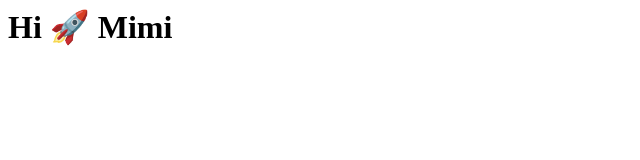
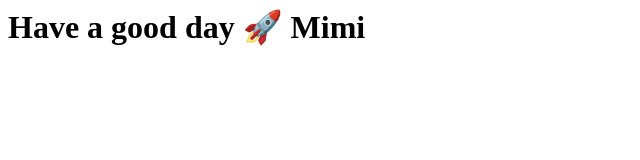
Before and after one commit to avaxaro/hello, a plain HTML site: page index.html in a window 1280 px wide. Shown: the whole page, without its empty margins (0-640 px from the left). Drawn offline with Linux system fonts and the light colour scheme.

Commit message:
Twist (#2)
* good

* add-wf

```diff
--- a/index.html
+++ b/index.html
@@ -1 +1 @@
-<h1>Hi 🚀 Mimi</h1>
+<h1>Have a good day 🚀 Mimi</h1>
```
Also changed, not shown: .github/workflows/vercel.yml (added).
